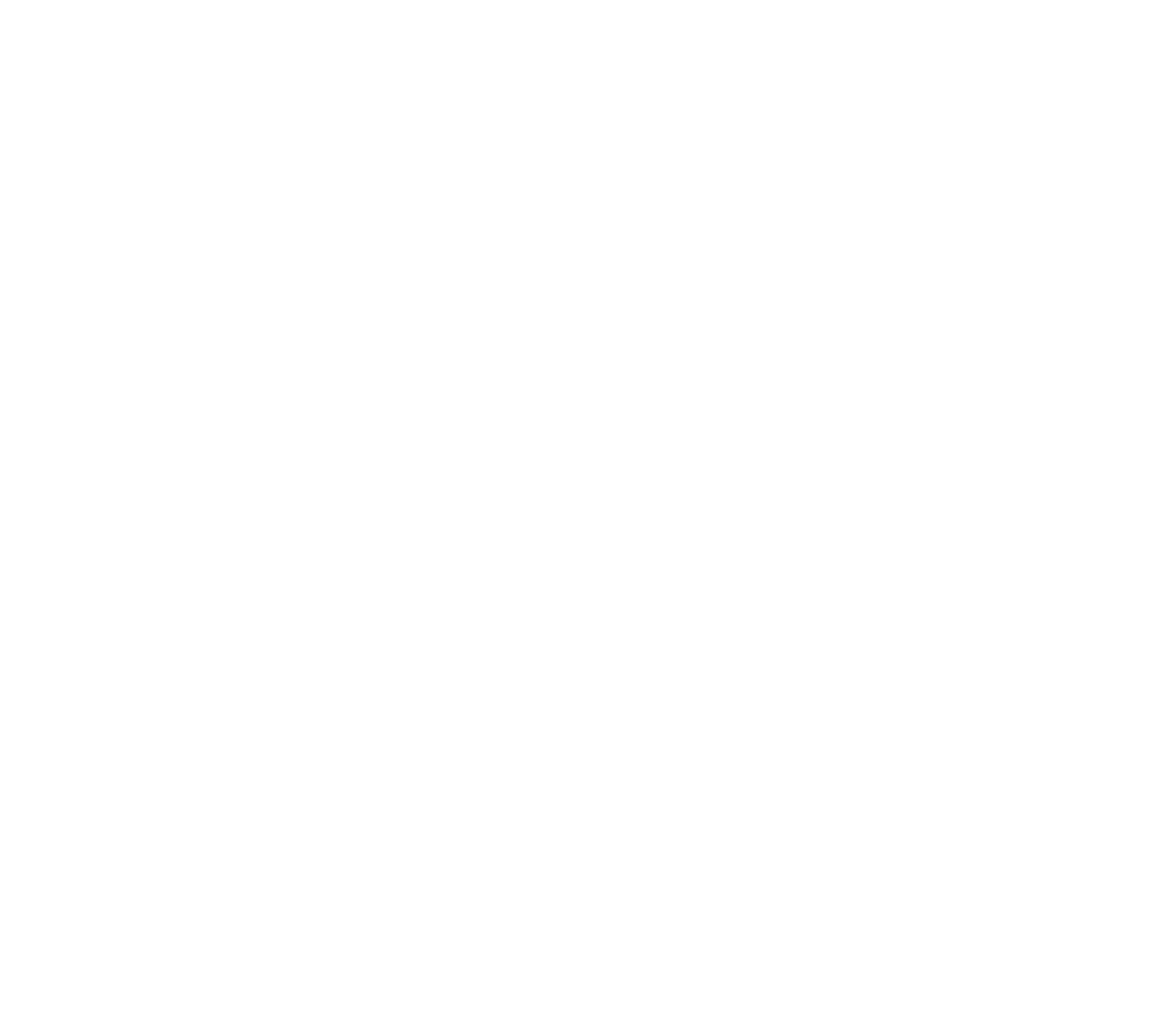
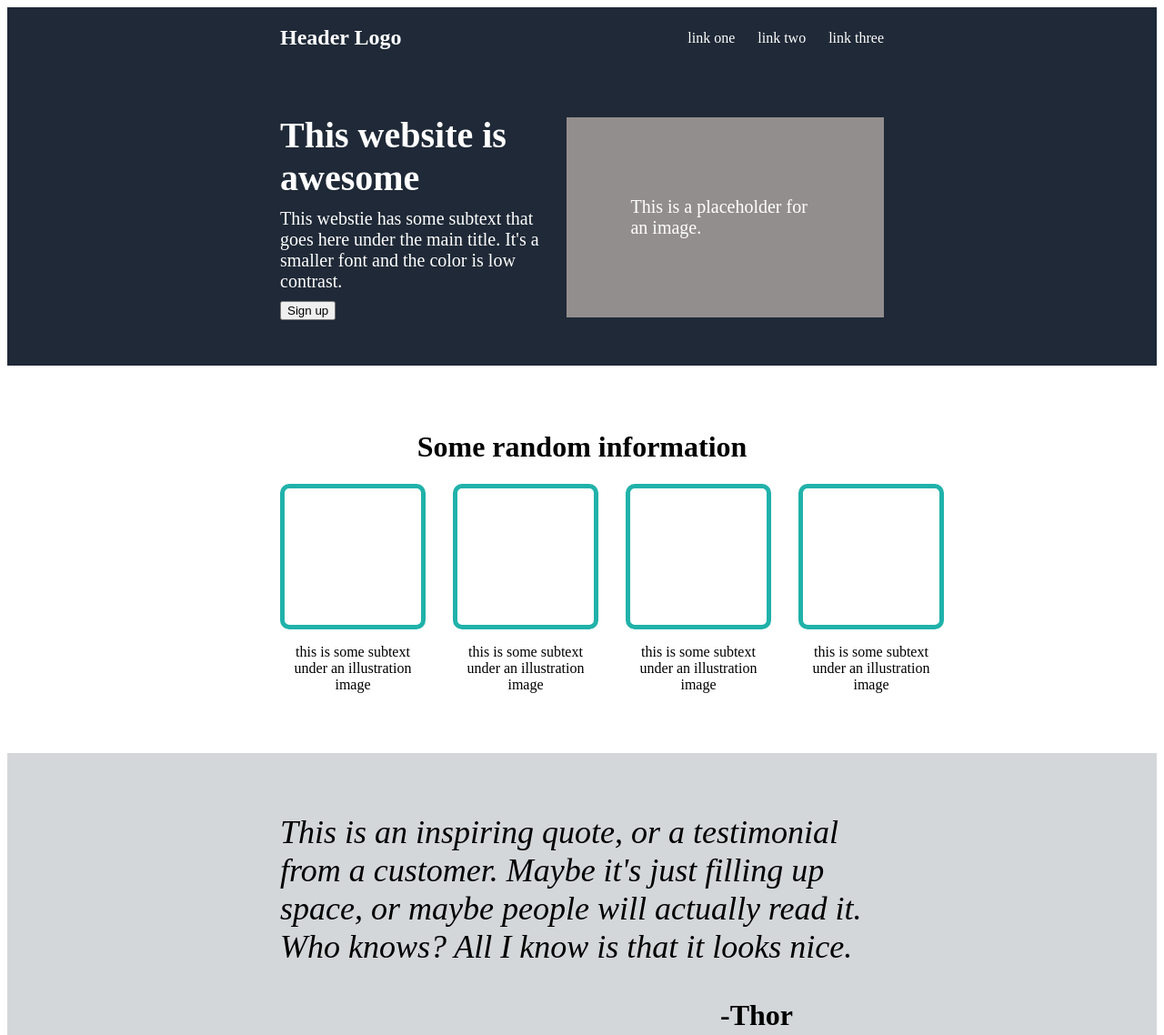
Before and after one commit to isteakahamedimon/web_dev_practice, a plain HTML site: page landing_page.html in a window 1280 px wide. Shown: the top 1138 px of the page at 91% size. Before the commit the page ends 800 px from the top, so only its background shows below. Drawn offline with Linux system fonts and the light colour scheme.

Commit message:
first try

```diff
--- a/landing_page.html
+++ b/landing_page.html
@@ -4,6 +4,82 @@
         <link rel="stylesheet" href="landing_page_style.css">
     </head>
     <body>
+        <header>
+            <div class="container">
+                <h4 class="logo">Header Logo</h1>
+                <nav>
+                    <ul>
+                        <li><a href="#">link one</a></li>
+                        <li><a href="#">link two</a></li>
+                        <li><a href="#">link three</a></li>
+                    </ul>
+                </nav>
+            </div>
+        </header>
+
+        <div class="top">
+            <div class="top-left">
+                <h1>This website is awesome</h1>
+                <p>
+                    This webstie has some subtext that goes here under the main title. It's a smaller font and the color is low contrast.
+                </p>
+                <button>Sign up</button>
+            </div>
+
+            <div class="top-right">
+                <div class="image-placeholder-text">This is a placeholder for an image.</div>
+            </div>
+        </div>
+
+        <div class="middle">
+            <div class="header">
+                <h1>Some random information</h1>
+            </div>
+
+            <div class="boxes">
+                <div class="my-boxes">
+                    <div class="my-box">  </div>
+                    <p>this is some subtext under an illustration image</p>
+                </div>
+
+                <div class="my-boxes">
+                    <div class="my-box">  </div>
+                    <p>this is some subtext under an illustration image</p>
+                </div>
+
+                <div class="my-boxes">
+                    <div class="my-box">  </div>
+                    <p>this is some subtext under an illustration image</p>
+                </div>
+
+                <div class="my-boxes">
+                    <div class="my-box">  </div>
+                    <p>this is some subtext under an illustration image</p>
+                </div>
+            </div>
+
+        </div>
+
+        <div class="quote">
+            <p>
+                This is an inspiring quote, or a testimonial from a customer.
+                Maybe it's just filling up space, or maybe people will actually read it.
+                Who knows? All I know is that it looks nice.
+            </p>
+            <h1>-Thor</h1>
+        </div>
+
+        <div class="sign-up">
+            <div class="main">
+                <div class="left">
+                    <h2>Call to action! It's time.</h2>
+                    <text>Sign up for our product by clicking that button right over there!</text>
+                </div>
+                <div class="right">
+                    <button>Sign Up</button>
+                </div>
+            </div>
+        </div>
 
     </body>
 </html>
--- a/landing_page_style.css
+++ b/landing_page_style.css
@@ -0,0 +1,143 @@
+
+header {
+    background-color: #1f2937;
+    padding: 20px 0;
+}
+
+.body {
+    padding: 30px 300px;
+}
+
+.container {
+    /* color: white; */
+
+    max-width: 1200px;
+    margin: 0 auto;
+    padding: 0 300px;
+    display: flex;
+    justify-content: space-between;
+    align-items: center;
+}
+
+.logo {
+    color: white;
+    font-size: 24px;
+    font-weight: bold;
+    margin: 0;
+}
+
+nav ul {
+    list-style: none;
+    display: flex;
+    gap: 25px;
+    margin: 0;
+    padding: 0;
+}
+
+nav a {
+    color: white;
+    text-decoration: none;
+    font-size: 16px;
+}
+
+.top {
+    color: white;
+    background-color: #1f2937;
+    font-size: 20px;
+
+    display: flex;
+    align-items: center;
+
+    padding: 50px 300px;
+}
+
+.top-left {
+    display: flex;
+    flex-direction: column;
+    gap: 10px;
+    align-items: flex-start;
+}
+.top-left h1,
+.top-left p {
+    margin: 0;
+}
+
+.top-right {
+    width: 1000px;
+    height: 220px;
+    background: rgb(147, 142, 142);
+
+    /* flex: 1; */
+    display: flex;
+    align-items: center;
+}
+
+.image-placeholder-text {
+    padding: 0px 70px;
+}
+
+
+.middle {
+    padding: 50px 300px;
+}
+.middle {
+    text-align: center;
+}
+
+.boxes {
+    display: flex;
+    gap: 30px;
+}
+.my-boxes {
+    display: flex;
+    flex-direction: column;
+    align-items: center;
+    width: 170px;
+    text-align: center;
+}
+.my-box {
+    width: 150px;
+    height: 150px;
+    border: 5px solid lightseagreen;
+    background-color: transparent;
+    border-radius: 10px;
+}
+
+.quote {
+    background-color: #d4d7da;
+    padding: 30px 300px;
+}
+.quote p {
+    font-size: 36px;
+    font-style: italic;
+}
+.quote h1 {
+    padding-right: 100px;
+    display: flex;
+    flex-direction: row-reverse;
+}
+
+.sign-up {
+    padding: 50px 200px;
+}
+.sign-up .main {
+    background-color: rgb(8, 178, 240);
+    color: rgb(249, 249, 249);
+
+    width: auto;
+    height: 100px;
+    border-radius: 5px;
+    padding: 20px 100px;
+
+    display: flex;
+    align-items: center;
+    justify-content: space-between;
+}
+
+footer {
+    height: 80px;
+    color: white;
+    background-color: #1f2937;
+    align-content: center;
+    text-align: center;
+}
```
